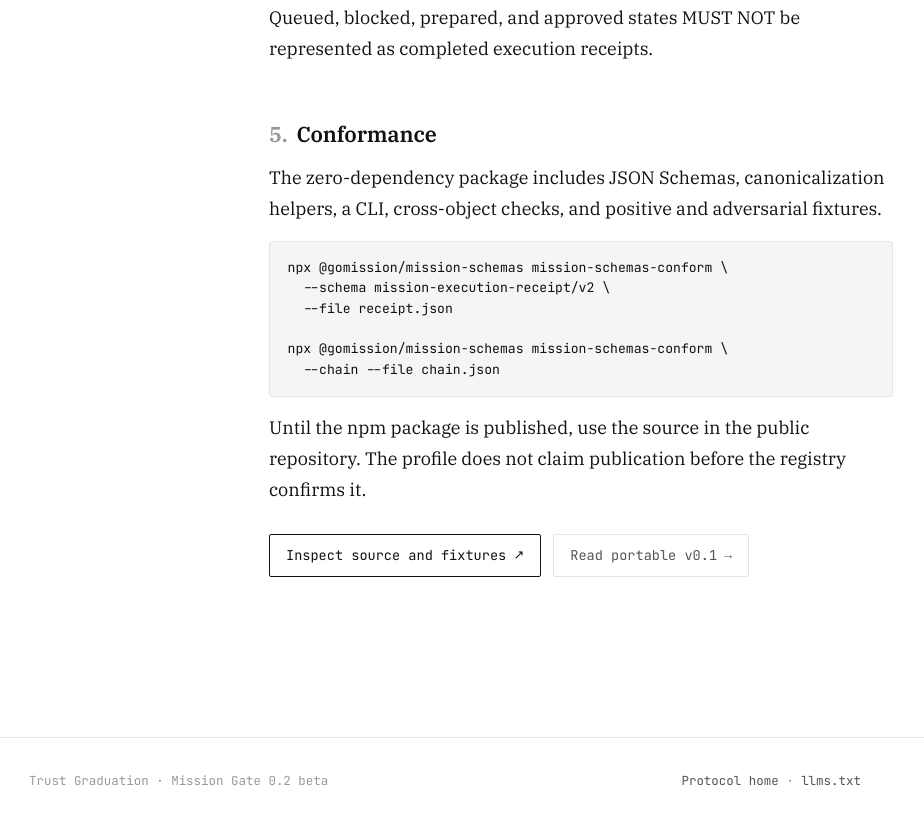
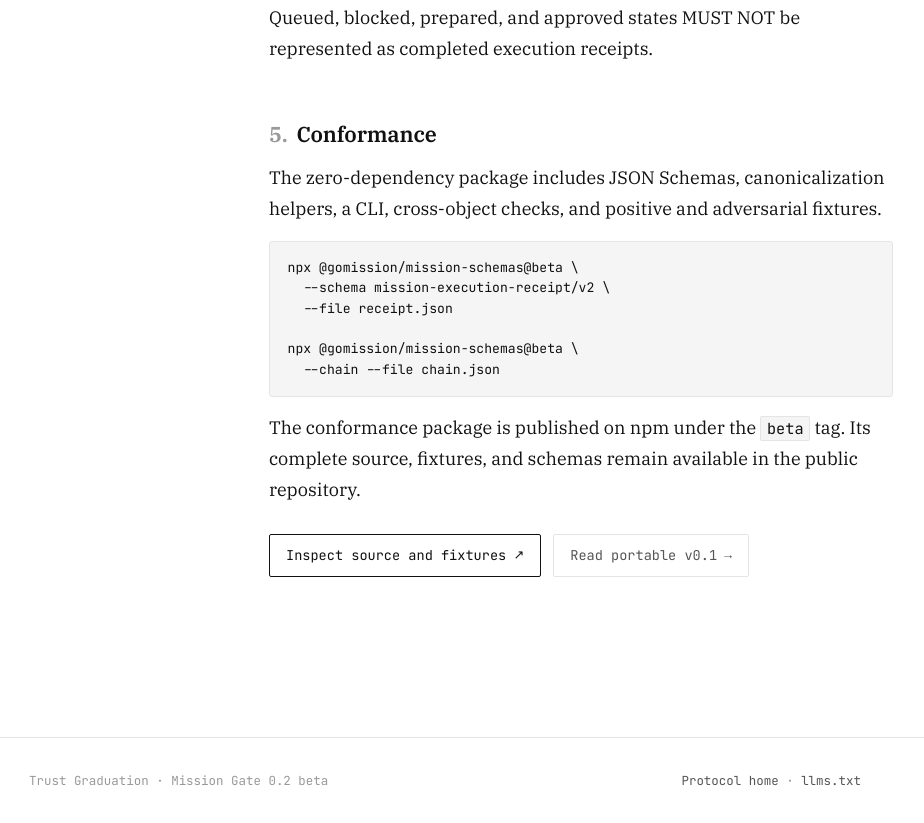
Before and after one commit to gomission/trust-graduation, a website: page site/profiles/mission-gate/0.2/index.html in a window 1280 px wide. Shown: the part 2224-3047 px from the top of the page, without its empty margins (195-1119 px from the left). Drawn offline with Linux system fonts and the light colour scheme.

Commit message:
docs: announce Mission Schemas npm release

```diff
--- a/site/profiles/mission-gate/0.2/index.html
+++ b/site/profiles/mission-gate/0.2/index.html
@@ -90,13 +90,13 @@
 
         <h2 id="conformance"><span class="section-num">5.</span>Conformance<a class="permalink" href="#conformance">¶</a></h2>
         <p>The zero-dependency package includes JSON Schemas, canonicalization helpers, a CLI, cross-object checks, and positive and adversarial fixtures.</p>
-        <pre><code>npx @gomission/mission-schemas mission-schemas-conform \
+        <pre><code>npx @gomission/mission-schemas@beta \
   --schema mission-execution-receipt/v2 \
   --file receipt.json
 
-npx @gomission/mission-schemas mission-schemas-conform \
+npx @gomission/mission-schemas@beta \
   --chain --file chain.json</code></pre>
-        <p>Until the npm package is published, use the source in the public repository. The profile does not claim publication before the registry confirms it.</p>
+        <p>The conformance package is published on npm under the <code>beta</code> tag. Its complete source, fixtures, and schemas remain available in the public repository.</p>
         <div class="cta-row">
           <a class="cta" href="https://github.com/gomission/trust-graduation/tree/main/packages/mission-schemas" rel="noopener">Inspect source and fixtures <span class="arrow">↗</span></a>
           <a class="cta secondary" href="/spec/0.1/">Read portable v0.1 <span class="arrow">→</span></a>
```
Also changed, not shown: docs/mission-gate-conformance-profile-0.2.md (+2 -2 lines).
